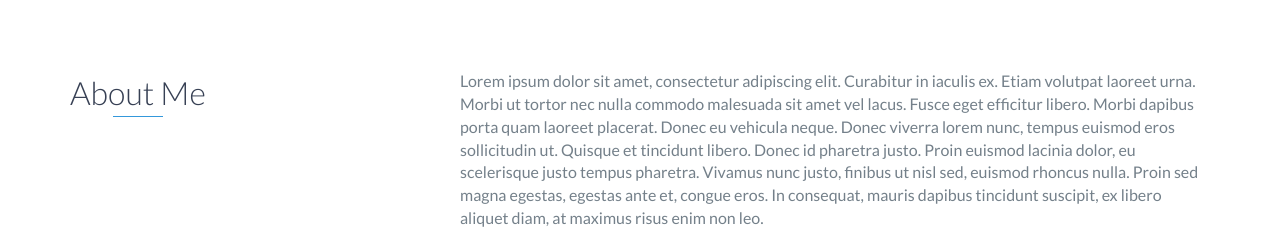
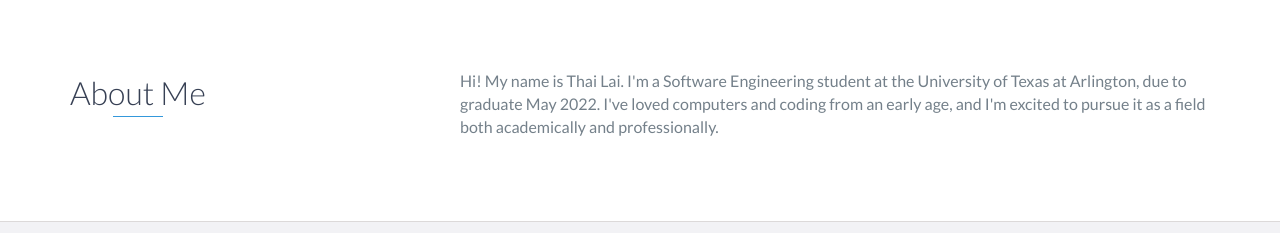
Before and after one commit to watusshi/thailaiportfolio.github.io, a website: page index.html in a window 1280 px wide. Shown: the part 805-1038 px from the top of the page. Drawn offline with nearby package versions, Linux system fonts and the light colour scheme.

Commit message:
source code

```diff
--- a/index.html
+++ b/index.html
@@ -73,9 +73,7 @@
                 </div>
                 <div class="col-md-8">
                     <p>
-                        Lorem ipsum dolor sit amet, consectetur adipiscing elit. Curabitur in iaculis ex. Etiam volutpat laoreet urna. Morbi ut tortor nec nulla commodo malesuada sit amet vel lacus. Fusce eget efficitur libero. Morbi dapibus porta quam laoreet placerat. Donec
-                        eu vehicula neque. Donec viverra lorem nunc, tempus euismod eros sollicitudin ut. Quisque et tincidunt libero. Donec id pharetra justo. Proin euismod lacinia dolor, eu scelerisque justo tempus pharetra. Vivamus nunc justo, finibus
-                        ut nisl sed, euismod rhoncus nulla. Proin sed magna egestas, egestas ante et, congue eros. In consequat, mauris dapibus tincidunt suscipit, ex libero aliquet diam, at maximus risus enim non leo.
+                        Hi! My name is Thai Lai. I'm a Software Engineering student at the University of Texas at Arlington, due to graduate May 2022. I've loved computers and coding from an early age, and I'm excited to pursue it as a field both academically and professionally.
                     </p>
                 </div>
             </div>
```
